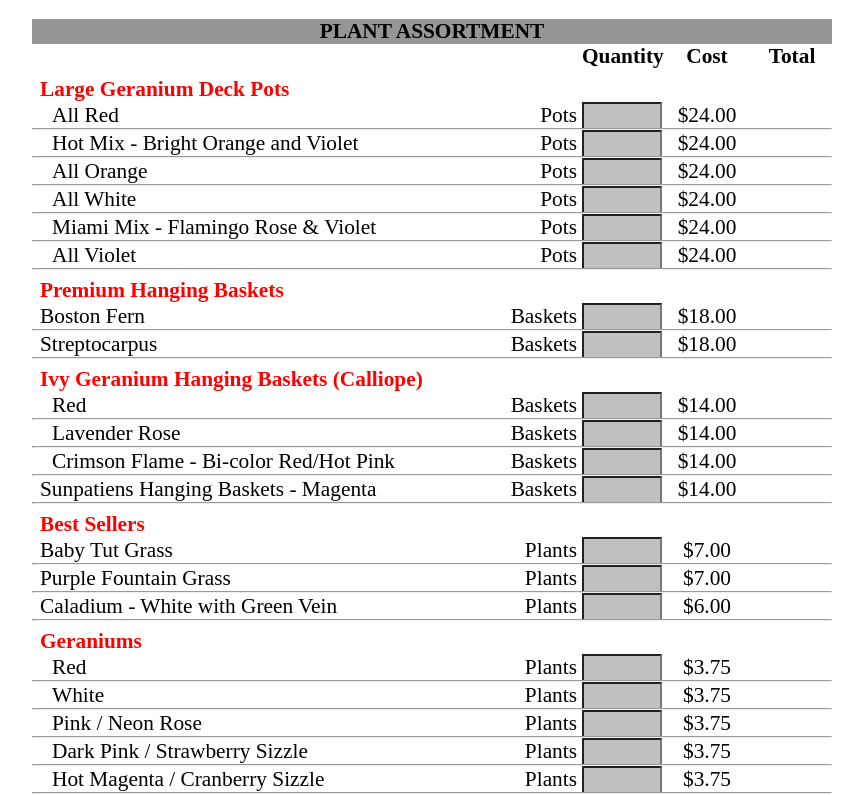
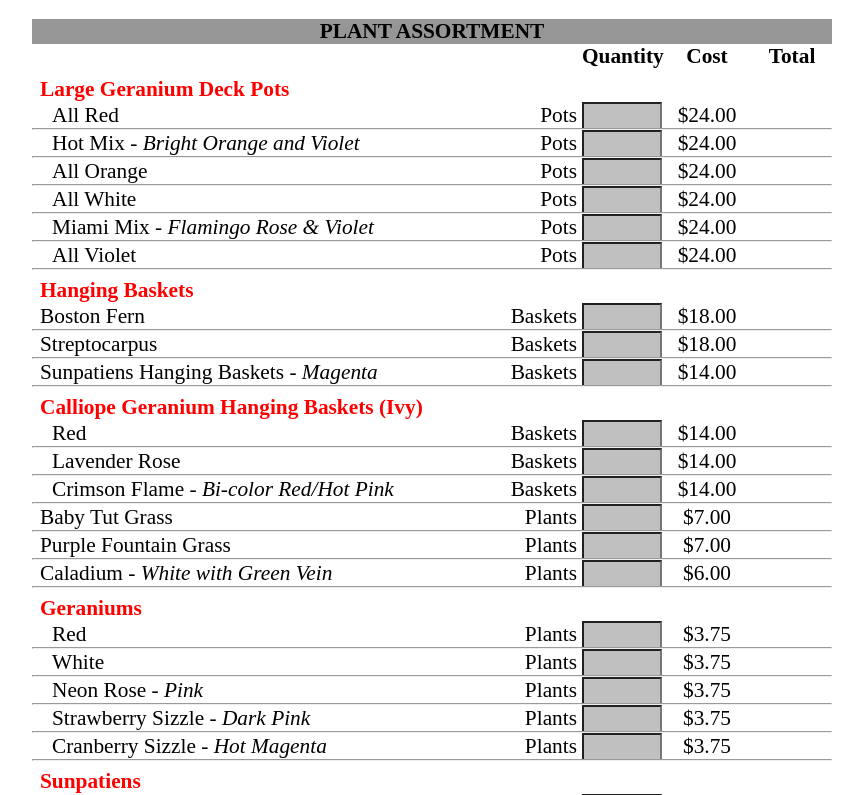
Before and after one commit to GradyPeck/cdgc-order, a React (Create React App) app: page / in a window 1280 px wide. Shown: the part 245-1040 px from the top of the page, without its empty margins (208-1071 px from the left). Built offline with nearby package versions, Linux system fonts and the light colour scheme.

Commit message:
Added subnames and reordered plants.

```diff
--- a/src/components/Item.jsx
+++ b/src/components/Item.jsx
@@ -4,7 +4,7 @@ import { currencyString } from "../util";
 export default function Item({entry, indent, update}) {
     const[quant, setQuant] = useState(0);
     const[total, setTotal] = useState(0);
-    const {cat, name, unit, cost} = entry;
+    const {cat, name, subname, unit, cost} = entry;
 
     useEffect(() => {
         setTotal(quant * cost);
@@ -24,9 +24,20 @@ export default function Item({entry, indent, update}) {
         setQuant(validateInt(e.target.value));
     }
 
+    let nameEl;
+    if(subname){ nameEl =
+        <span className={indent ? "indented-item" : "loose-item"}>
+            <span>{name}</span>
+            <em>{subname}</em>
+        </span>;
+    }
+    else { nameEl =
+        <span className={indent ? "indented-item" : "loose-item"}>{name}</span>;
+    }
+
     return (
         <div className="main-grid at-Left">
-            <span className={indent ? "indented-item" : "loose-item"}>{name}</span>
+            {nameEl}
             <span className="unit">{unit}</span>
             <input className="quant-input" type="number" min="0" step="1" onChange={updateQuant}></input>
             <span className="center-text">{currencyString(cost)}</span>
--- a/src/data/plants.js
+++ b/src/data/plants.js
@@ -2,6 +2,7 @@
     "Class" specifications:
     ITEMS have:
         name : String - name of the item that will be displayed
+        subname : String - note appended to item name and italicized
         unit : String - the unit in which the item is sold, eg "Pot", "Basket"
         cost : Number - the price per unit, as an integer of CENTS (there's a good reason for this)
     CATEGORIES have:
@@ -10,52 +11,61 @@
 */
 
 export const plantData = [
-    {"Large Geranium Deck Pots" : [
+    {
+        "Large Geranium Deck Pots" : [
             {"name": "All Red", "unit": "Pots", "cost": 2400},
-        {"name": "Hot Mix - Bright Orange and Violet", "unit": "Pots", "cost": 2400},
+            {"name": "Hot Mix", "subname": " - Bright Orange and Violet", "unit": "Pots", "cost": 2400},
             {"name": "All Orange", "unit": "Pots", "cost": 2400},
             {"name": "All White", "unit": "Pots", "cost": 2400},
-        {"name": "Miami Mix - Flamingo Rose & Violet", "unit": "Pots", "cost": 2400},
-        {"name": "All Violet", "unit": "Pots", "cost": 2400}],
+            {"name": "Miami Mix", "subname": " - Flamingo Rose & Violet", "unit": "Pots", "cost": 2400},
+            {"name": "All Violet", "unit": "Pots", "cost": 2400}
+        ],
         "indent" : true
     },
-    {"Premium Hanging Baskets" : [
+    {
+        "Hanging Baskets" : [
             {"name": "Boston Fern", "unit": "Baskets", "cost": 1800},
-        {"name": "Streptocarpus", "unit": "Baskets", "cost": 1800}],
+            {"name": "Streptocarpus", "unit": "Baskets", "cost": 1800},
+            {"name": "Sunpatiens Hanging Baskets", "subname": " - Magenta", "unit": "Baskets", "cost": 1400}
+        ],
         "indent" : false
     },
-    {"Ivy Geranium Hanging Baskets (Calliope)" : [
+    {
+        "Calliope Geranium Hanging Baskets (Ivy)" : [
             {"name": "Red", "unit": "Baskets", "cost": 1400},
             {"name": "Lavender Rose", "unit": "Baskets", "cost": 1400},
-        {"name": "Crimson Flame - Bi-color Red/Hot Pink", "unit": "Baskets", "cost": 1400}],
+            {"name": "Crimson Flame", "subname": " - Bi-color Red/Hot Pink", "unit": "Baskets", "cost": 1400}
+        ],
         "indent" : true
     },
-    {"name": "Sunpatiens Hanging Baskets - Magenta", "unit": "Baskets", "cost": 1400},
-    {"Best Sellers" : [
     {"name": "Baby Tut Grass", "unit": "Plants", "cost": 700},
     {"name": "Purple Fountain Grass", "unit": "Plants", "cost": 700},
-        {"name": "Caladium - White with Green Vein", "unit": "Plants", "cost": 600}],
-        "indent" : false
-    },
-    {"Geraniums" : [
+    {"name": "Caladium", "subname": " - White with Green Vein", "unit": "Plants", "cost": 600},
+    {
+        "Geraniums" : [
             {"name": "Red", "unit": "Plants", "cost": 375},
             {"name": "White", "unit": "Plants", "cost": 375},
-        {"name": "Pink / Neon Rose", "unit": "Plants", "cost": 375},
-        {"name": "Dark Pink / Strawberry Sizzle", "unit": "Plants", "cost": 375},
-        {"name": "Hot Magenta / Cranberry Sizzle", "unit": "Plants", "cost": 375}],
+            {"name": "Neon Rose", "subname": " - Pink", "unit": "Plants", "cost": 375},
+            {"name": "Strawberry Sizzle", "subname": " - Dark Pink", "unit": "Plants", "cost": 375},
+            {"name": "Cranberry Sizzle", "subname": " - Hot Magenta", "unit": "Plants", "cost": 375}
+        ],
         "indent" : true
     },
-    {"Sunpatiens" : [
+    {
+        "Sunpatiens" : [
             {"name": "Deep Rose", "unit": "Plants", "cost": 450},
             {"name": "Orange", "unit": "Plants", "cost": 450},
             {"name": "Magenta", "unit": "Plants", "cost": 450},
-        {"name": "White", "unit": "Plants", "cost": 450}],
+            {"name": "White", "unit": "Plants", "cost": 450}
+        ],
         "indent" : true
     },
-    {"Sweet Potato Vines" : [
+    {
+        "Sweet Potato Vines" : [
             {"name": "Margarita", "unit": "Plants", "cost": 350},
             {"name": "Tri-Color", "unit": "Plants", "cost": 350},
-        {"name": "Ace of Spades", "unit": "Plants", "cost": 350}],
+            {"name": "Ace of Spades", "unit": "Plants", "cost": 350}
+        ],
         "indent" : true
     },
     {"name": "Vinca Vine", "unit": "Plants", "cost": 350},
```
Lines whose indentation alone changed are shown as unchanged.
